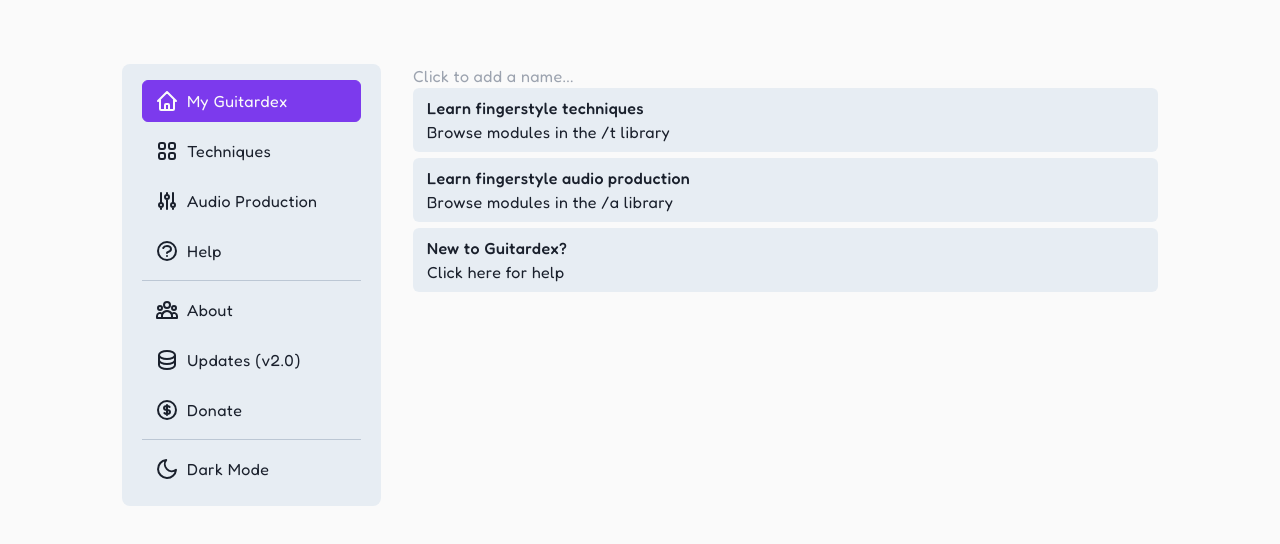
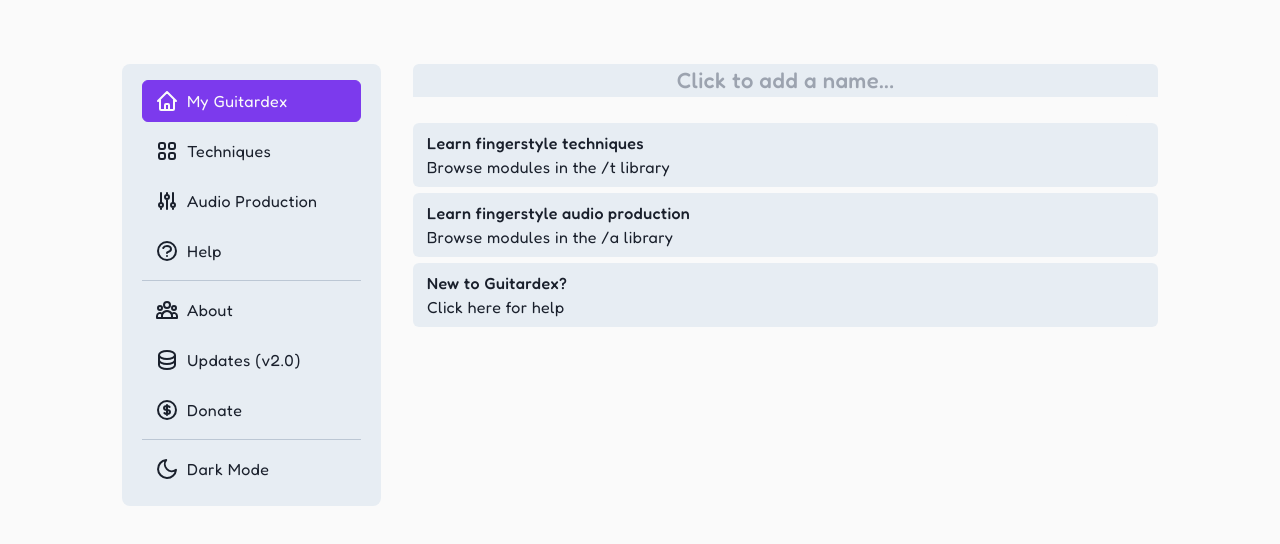
Before and after one commit to robchendev/Guitardex, a Next.js app: page / in a window 1280 px wide. Shown: the top 544 px of the page. Built offline with nearby package versions, Linux system fonts and the light colour scheme.

Commit message:
guitardex styled

```diff
--- a/components/Dex/DexMasterList.tsx
+++ b/components/Dex/DexMasterList.tsx
@@ -1,4 +1,4 @@
-import { Input } from "@chakra-ui/react";
+import { HStack, Input, VStack } from "@chakra-ui/react";
 import { useRouter } from "next/router";
 import React, { useEffect, useState } from "react";
 import { Guitardex } from "../../types";
@@ -8,6 +8,7 @@ import { createInitialGuitardex, libraryReadable } from "../../utils/guitardex";
 import { libraries, Library, ModuleFrontMatter, ModuleLists } from "../../types/dynamic/common";
 import DexItem from "./DexItem";
 import EmptySave from "./EmptySave";
+import H3 from "../Typography/H3";
 
 const SAVE_KEY = "save";
 
@@ -231,12 +232,19 @@ const DexMasterList = ({ moduleLists }: { moduleLists: ModuleLists }) => {
     <div>
       {/* For different className based on if the user is entering
       a new name, use focused: */}
-      <div className={`${isEditingName ? "bg-purple" : ""}`}>
+      <div
+        className={`border-b-2 rounded-t-md rounded-b-none ${!isEditingName && "border-bg2 "}${
+          isEditingName || !save.name.length ? "bg-bg" : ""
+        } + " " + ${isEditingName && "border-greyChecked bg-bg"}`}
+      >
         <Input
           onKeyUp={(e) => handleEnterKey(e)}
           autoComplete="off"
           id="saveName"
           type="text"
+          fontWeight={500}
+          fontSize={22}
+          textAlign="center"
           placeholder="Click to add a name..."
           variant="unstyled"
           maxLength={24}
@@ -246,13 +254,20 @@ const DexMasterList = ({ moduleLists }: { moduleLists: ModuleLists }) => {
           value={save.name}
         />
       </div>
-      {/* <span>
-        <span>{save.name.length}</span>
-        <span>/24</span>
-      </span> */}
+      <HStack
+        justify="flex-end"
+        spacing={0}
+        className={`select-none ${isEditingName ? "text-greyChecked" : "text-bg2"}`}
+      >
+        <span>{save.name.length}/24</span>
+      </HStack>
       {libraries.map((library: Library, indexJ: number) => (
         <div key={indexJ}>
-          {save[library].length !== 0 && <div>{libraryReadable(library)}</div>}
+          {save[library].length !== 0 && (
+            <h2 className={`text-xl font-medium mb-2 ${indexJ > 0 && "mt-2"}`}>
+              {libraryReadable(library)}
+            </h2>
+          )}
           {save[library].length !== 0 && (
             <div>
               <DragDropContext onDragEnd={(e) => handleDexOrderChange(e, save, setSave, library)}>
@@ -304,13 +319,29 @@ const DexMasterList = ({ moduleLists }: { moduleLists: ModuleLists }) => {
       {libraries.reduce((acc, library) => acc + (save[library]?.length || 0), 0) === 0 ? (
         <EmptySave />
       ) : (
-        <div>
-          <input value={exportURL} className="w-full" disabled />
-          <button onClick={() => copyExportURL(exportURL, setCopyURLButton)}>
-            {copyURLButton}
-          </button>
-          <div onClick={() => clearSave(setSave)}>Delete all</div>
-          Deleting your browser cookies will also delete your Guitardex.
+        <div className="mt-4">
+          <HStack align="stretch" spacing={0}>
+            <input
+              value={exportURL}
+              className="w-full bg-bg pl-3 py-1.5 rounded-l-md text-ghost tracking-wide"
+              disabled
+            />
+            <button
+              className="w-44 bg-purple rounded-r-md hover:bg-purpleHover transition-colors duration-200 text-white"
+              onClick={() => copyExportURL(exportURL, setCopyURLButton)}
+            >
+              {copyURLButton}
+            </button>
+          </HStack>
+          <VStack className="mt-4">
+            <button
+              onClick={() => clearSave(setSave)}
+              className="w-32 px-3 py-1.5 bg-purple rounded-md hover:bg-purpleHover transition-colors duration-200 text-white"
+            >
+              Delete All
+            </button>
+            <p>Deleting your browser cookies will also delete your Guitardex.</p>
+          </VStack>
         </div>
       )}
     </div>
--- a/tailwind.config.js
+++ b/tailwind.config.js
@@ -19,6 +19,7 @@ module.exports = {
       tooltip: "var(--tooltip)",
       tooltipText: "var(--tooltipText)",
       purple: "#7C3AED",
+      purpleHover: "#6D28D9",
       white: "#FAFAFA",
       whiteHard: "#fff",
       green: "#16A34A",
```
